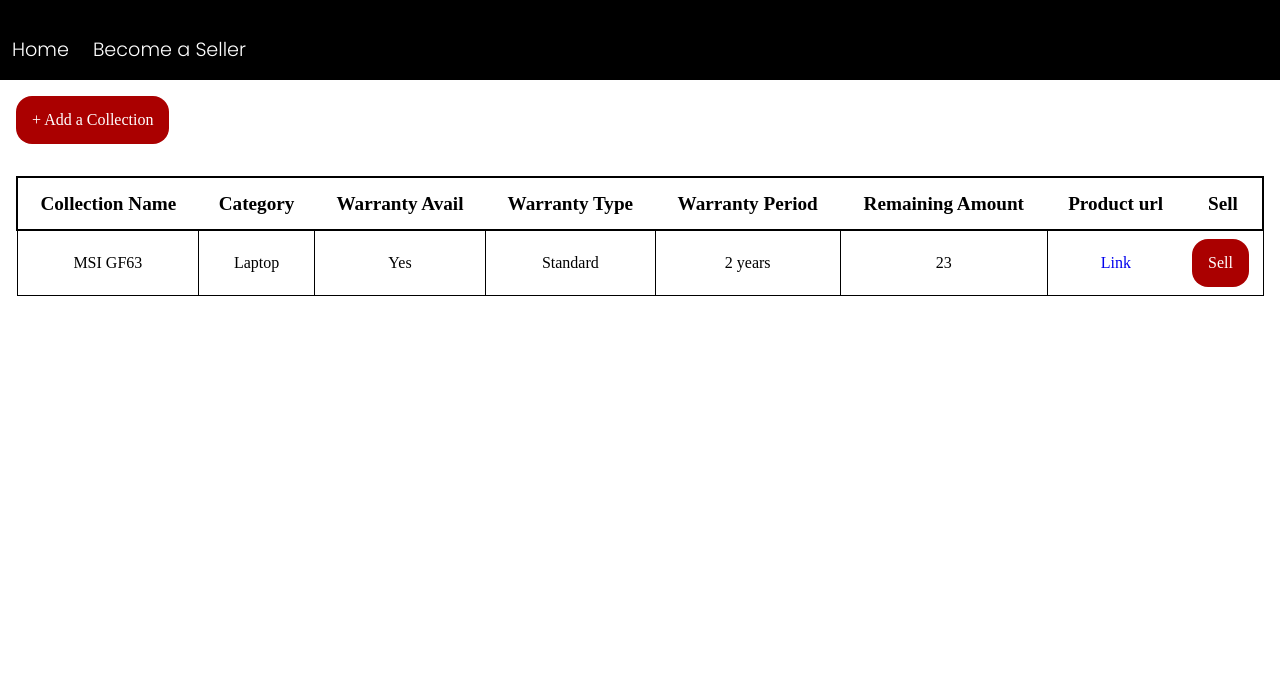
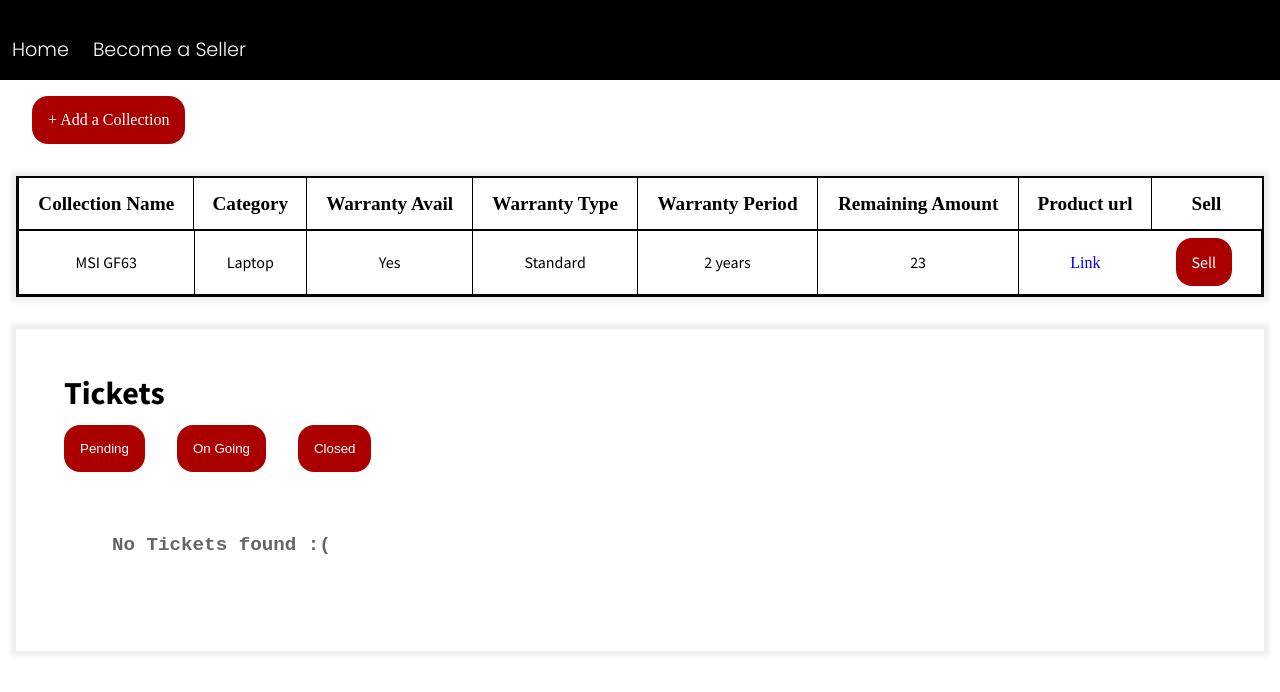
Before and after one commit to kekigible/kekigible, a Next.js app in the folder web/: page /stores/shopDashboard in a window 1280 px wide. Shown: the top 692 px of the page. Built offline with nearby package versions, Linux system fonts and the light colour scheme.

Commit message:
added ticket manager on shop dashboard

```diff
--- a/web/pages/stores/shopDashboard.tsx
+++ b/web/pages/stores/shopDashboard.tsx
@@ -3,7 +3,7 @@ import Link from "next/link"
 import { useState } from "react"
 
 import Navbar from "../../components/navbar/navbar"
-import { collections } from "../../data"
+import { collections, ticket } from "../../data"
 import styles from "../../styles/shopDashboard.module.scss"
 
 let collection:collections={
@@ -22,6 +22,19 @@ let collection:collections={
 }
 const ShopDashboard = () =>{
     const [listedCollection,setlistedCollection] = useState<collections[]>([collection]);
+    const [listTickets,setListTickets]  = useState<ticket[]>([]);
+
+ const filterTickets = (status:string) =>{
+    const list = listTickets.filter((ticket)=>{ticket.status != status});
+    setListTickets(list);
+ }
+
+ const approvePendingReq = () =>{
+
+ }
+ const modify = () =>{
+
+ }
     return(
         <div className={styles.container}>
         <Head>
@@ -40,7 +53,8 @@ const ShopDashboard = () =>{
             <section    className={styles.product}>
 
                 {(listedCollection.length >0) &&
-                <table className={styles.productTable}>
+                <div className={styles.tableContainer}>
+                <table>
                     <thead>
                         <tr>
                             <th>Collection Name</th>
@@ -67,9 +81,44 @@ const ShopDashboard = () =>{
                             </tr>
                         })}
                     </tbody>
-                </table>  }
+                </table>
+                </div>
+                }
             </section>
-
+            <section className={styles.tickets}>
+                <div className={styles.tabContainer}>
+                    <h2>Tickets</h2>
+                    <button className={styles.addProdbtn} onClick={()=>filterTickets("pending")}>Pending</button>
+                    <button className={styles.addProdbtn} onClick={()=>filterTickets("onGoing")}>On Going</button>
+                    <button className={styles.addProdbtn} onClick={()=>filterTickets("closed")}>Closed</button>
+                </div>
+                    {listTickets.length>0 ?
+                <div className={styles.tableContainer}>
+                    <table>
+                        <thead>
+                            <tr>
+                                <th>Ticket Id</th>
+                                <th>Ticket Title</th>
+                                <th>Creates At</th>
+                                <th>Ticket Description</th>
+                                <th>Actions</th>
+                            </tr>
+                        </thead>
+                        <tbody>
+                            {listTickets.map((ticket)=>{
+                                return <tr key={ticket.ticketIdentifier}>
+                                    <td>{ticket.ticketIdentifier}</td>
+                                    <td>{ticket.ticketTitle}</td>
+                                    <td>{ticket.createdAt}</td>
+                                    <td>{ticket.ticketDescription}</td>
+                                    <td>{ticket.status==="pending" ? <button className={styles.addProdbtn} onClick={approvePendingReq}>Approve</button>:ticket.status==="onGoing"?<button className={styles.addProdbtn} onClick={modify}>Modify</button> :"Closed"} </td>
+                                </tr>
+                            })}
+                        </tbody>
+                    </table>
+                </div>: <p>No Tickets found :(</p>
+                }
+            </section>
         </main>
         </div>
     )
--- a/web/styles/shopDashboard.module.scss
+++ b/web/styles/shopDashboard.module.scss
@@ -1,23 +1,29 @@
+@import url('https://fonts.googleapis.com/css2?family=Source+Sans+Pro:wght@200;300;400;600;700&display=swap');
 .main{
     padding: 1rem;
     .top{
         display: flex;
         justify-content: space-between;
-
     }
     .product{
 
-
-
-        .productTable{
+        .tableContainer{
+            max-height: 50vh;
+            border: 2px solid black;
+            overflow: auto;
+            box-shadow: 0 0 5px 5px rgba($color: #000000, $alpha: .07);
             margin-top: 2rem;
-            width: 100%;
-            thead{
-                border: 2px solid black;
-                th{
-                    padding: 1rem;
+            table{
+                width: 100%;
+                thead{
+                    th{
+                        outline: 1px solid black;
+                        background-color: #fff;
+                        padding: 1rem;
                     font-weight: 700;
                     font-size: 1.2rem;
+                    position: sticky;
+	                top: -1px;
                 }
             }
             tbody{
@@ -28,10 +34,34 @@
                         border-right: 1px solid black;
                         font-weight: 500;
                         padding: .5rem;
+                        font-family: 'Source Sans Pro', sans-serif;
                     }
                 }
             }
+            }
         }
+    }
+    .tickets{
+        margin-top: 2rem;
+        padding: 2rem;
+        box-shadow: 0 0 5px 5px rgba($color: #000000, $alpha: .07);
+        .tabContainer{
+            background-color: #fff;
+            h2{
+                padding: 1rem;
+                font-family: 'Source Sans Pro', sans-serif;
+                font-size: 2rem;
+                font-weight: 800;
+            }
+        }
+        p{
+            padding: 4rem;
+            font-size: 1.2rem;
+            font-weight: 600;
+            font-family: monospace;
+            color: #656565;
+        }
+
     }
 }
 
@@ -40,6 +70,8 @@
     background-color: #aa0000;
     color: #fff;
     padding: 1rem;
+    border: none;
+    margin: 0 1rem;
     border-radius: 1rem;
     width: fit-content;
     &:hover{
```
